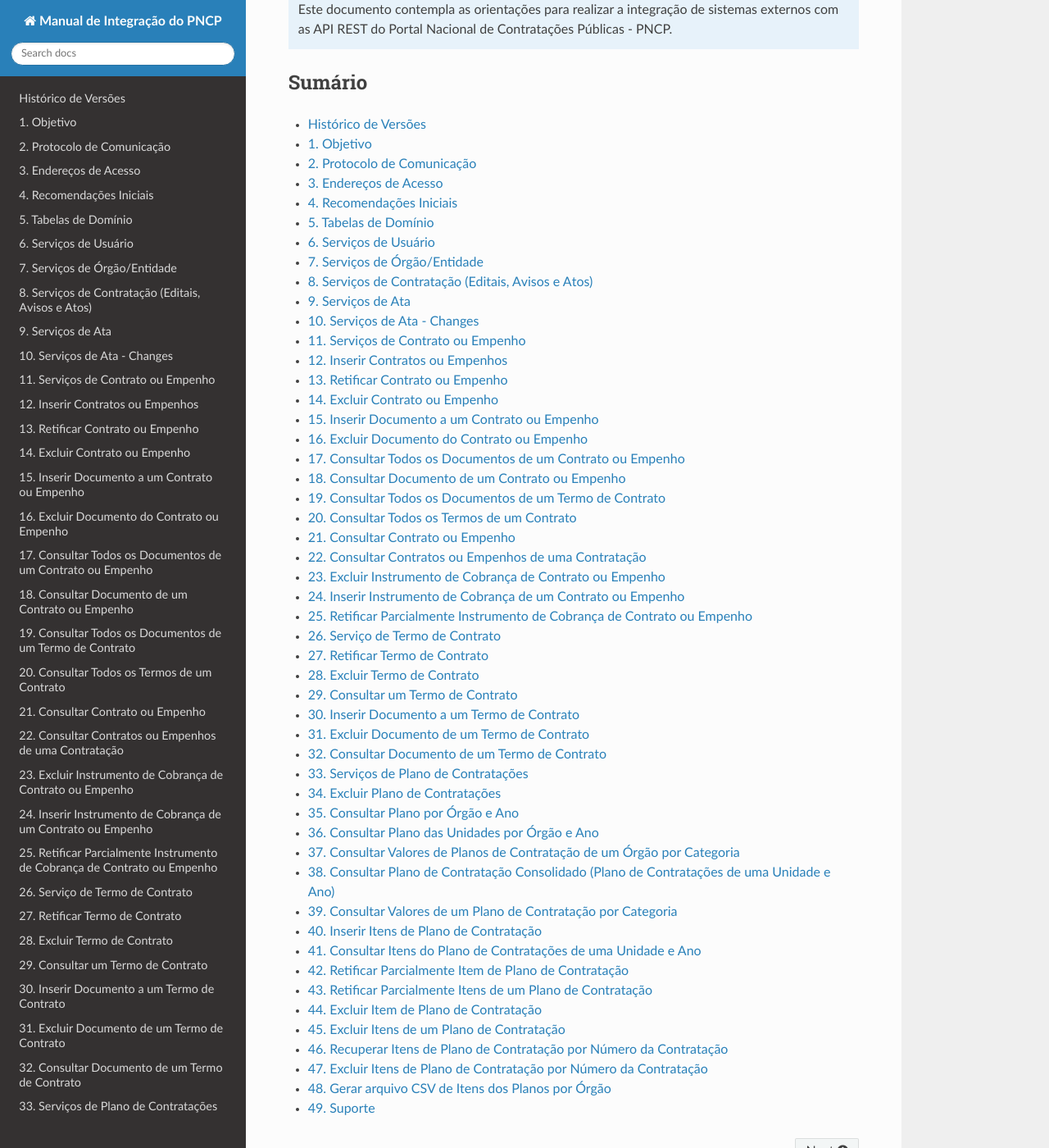
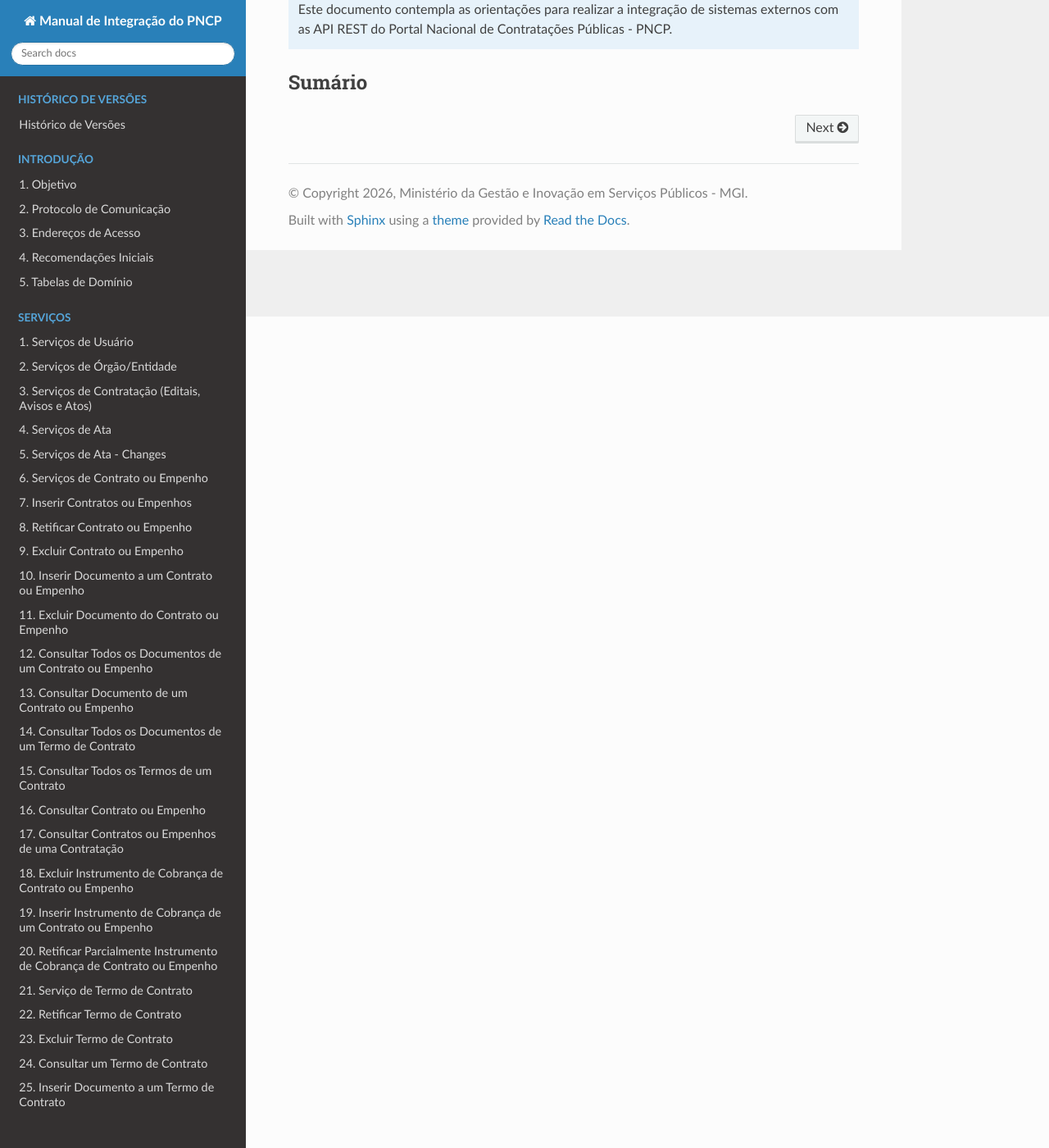
Before and after one commit to carlosmgi/Manual-de-Integracao-do-PNCP, a Sphinx documentation site: the page built from docs/source/index.rst, in a window 1280 px wide and 1400 px high, scrolled down 1014 px. Shown: the whole window at 82% size. Built offline with Sphinx 7.4.7 and the Read the Docs theme 3.1.0, drawn with Linux system fonts in a browser that asks for light colours; pages that are not in the unit, such as notebooks, are missing from menus; some of the changed lines change nothing that is shown.

Commit message:
Update index.rst

```diff
--- a/docs/source/index.rst
+++ b/docs/source/index.rst
@@ -17,14 +17,30 @@
 
 .. toctree::
    :numbered:
-   :maxdepth: 1
+   :maxdepth: 2
+   :hidden:
+   :caption: Histórico de Versões
 
    Histórico de Versões
+
+.. toctree::
+   :numbered:
+   :maxdepth: 2
+   :hidden:
+   :caption: Introdução
+
    Objetivo
    Protocolo de Comunicação
    Acesso ao PNCP
    Recomendações Iniciais
    Tabelas de Domínio
+
+.. toctree::
+   :numbered:
+   :maxdepth: 2
+   :hidden:
+   :caption: Serviços
+
    Serviços de Usuário
    Serviços de Órgão e Entidade
    Serviços de Contratação (Editais, Avisos e Atos)
```
